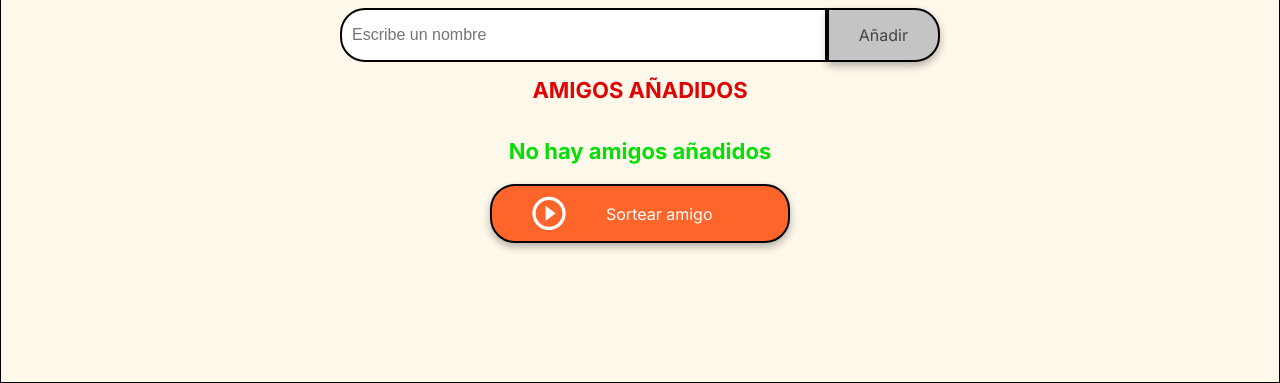
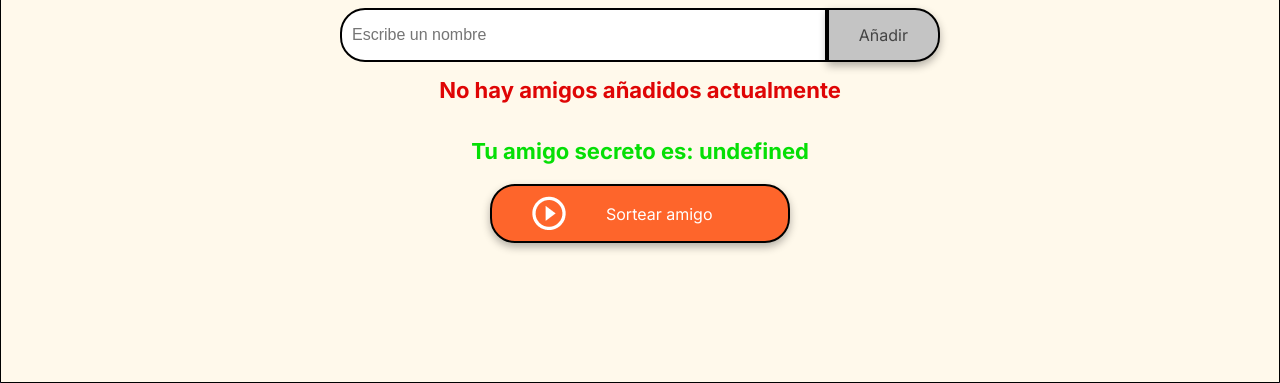
Before and after one commit to ANTONYOMARD/Desafio-Amigo-Secreto, a plain HTML site: page index.html in a window 1280 px wide. Both pictures are taken after a click on the button "Sortear amigo". Shown: the part 417-800 px from the top of the page. Drawn offline with Linux system fonts and the light colour scheme.

Commit message:
Añadir funcionar sortear amigos

```diff
--- a/app.js
+++ b/app.js
@@ -16,11 +16,25 @@ function agregarAmigo(){
 }
 
 function mostrarAmigos(){
-    let listaResultado = document.getElementById("resultado");
+    //obtener la referencia de la lista y vaciarla
+    let listaResultado = document.getElementById("listaAmigos");
     listaResultado.innerHTML = "";
+    //recorrer el array y crear elementos li
     for(let i = 0; i < amigos.length; i++){
         let li = document.createElement("li");
         li.textContent = amigos[i];
         listaResultado.appendChild(li);
     }
 }
+
+function sortearAmigo(){
+    //validar que haya amigos añadidos y haya menos 2 amigos
+    if(amigos.length < 0 || amigos.length < 2){
+        alert("Por favor añade al menos 2 amigos para sortear");
+    }
+    //generar un indice aleatorio
+    let indiceAleatorio = Math.floor(Math.random() * amigos.length);
+    //mostrar el resultado
+    let resultado = amigos[indiceAleatorio];
+    document.getElementById("resultado").innerText = `Tu amigo secreto es: ${resultado}`;
+}
--- a/index.html
+++ b/index.html
@@ -24,8 +24,8 @@
                 <button class="button-add" onclick="agregarAmigo()">Añadir</button>
             </div>
 
-            <ul id="listaAmigos" class="name-list" aria-labelledby="listaAmigos" role="list">AMIGOS AÑADIDOS</ul>
-            <ul id="resultado" class="result-list" aria-live="polite">No hay amigos añadidos</ul>
+            <ul id="listaAmigos" class="name-list" aria-labelledby="listaAmigos" role="list">No hay amigos añadidos actualmente</ul>
+            <ul id="resultado" class="result-list" aria-live="polite"></ul>
 
             <div class="button-container">
                 <button class="button-draw" onclick="sortearAmigo()" aria-label="Sortear amigo secreto">
```
